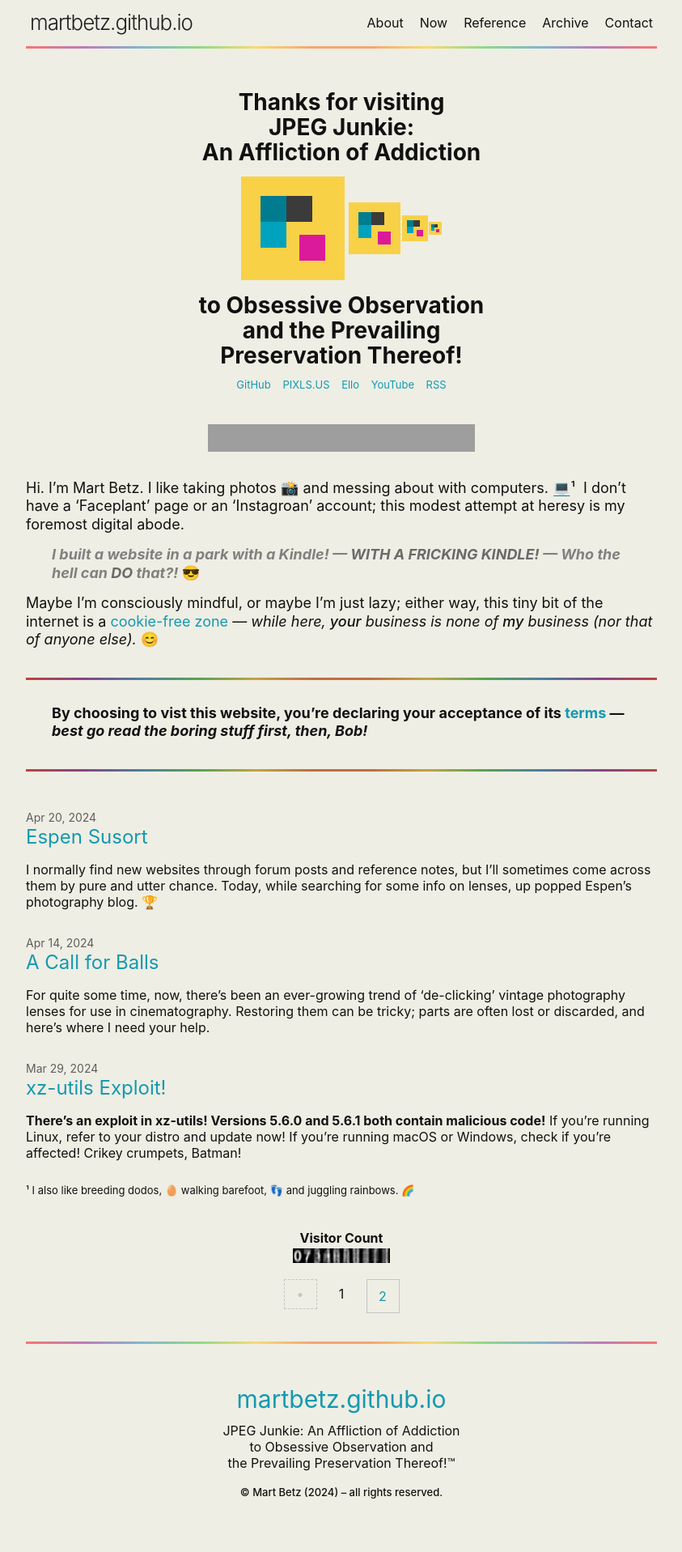
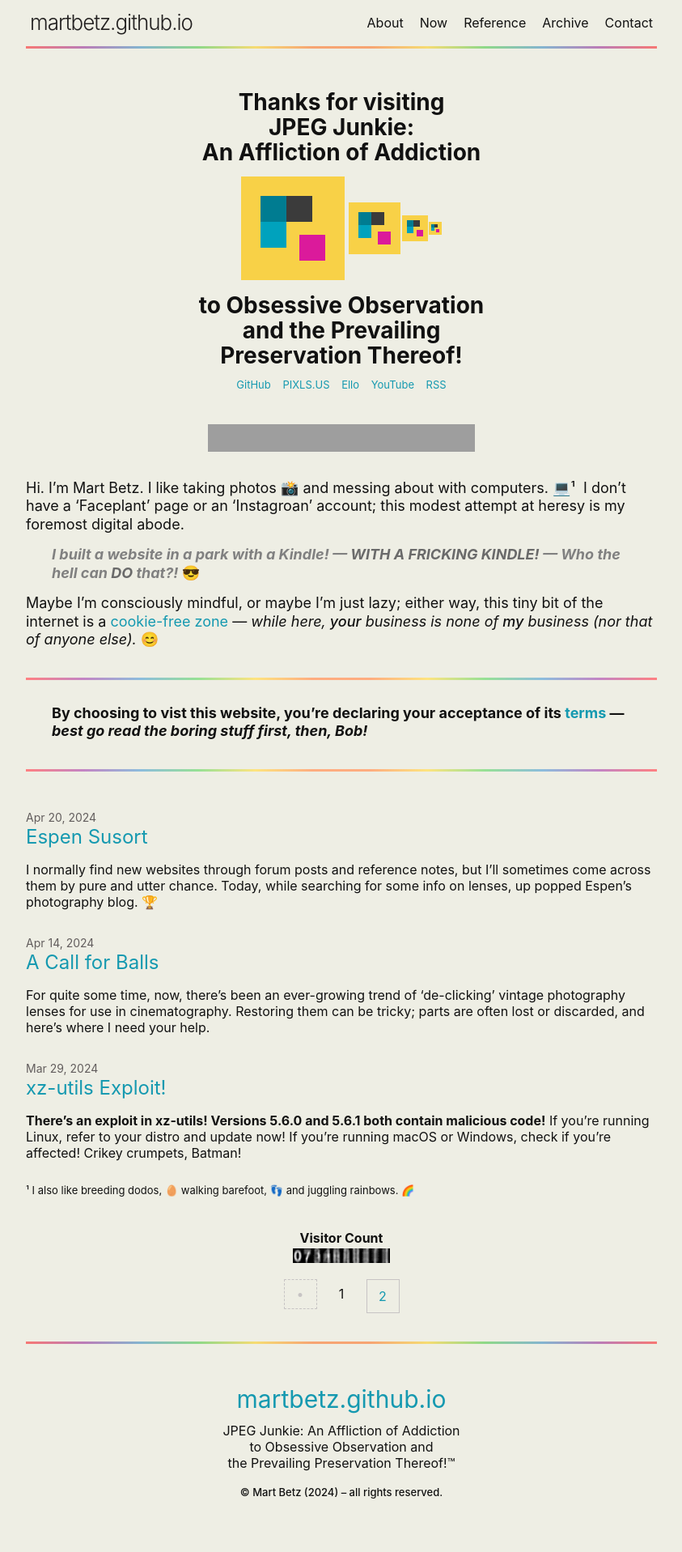
Before and after one commit to martbetz/martbetz.github.io, a Jekyll site: the page built from index.html, in a window 1280 px wide. Shown: the whole page at 81% size, without its empty margins (218-1061 px from the left). Built offline with Jekyll 4.4.1, drawn with Linux system fonts in a browser that asks for light colours; the list of posts is cut into pages by our own code; grey boxes are pictures that could not be loaded.

Commit message:
Update index.html

```diff
--- a/index.html
+++ b/index.html
@@ -82,7 +82,7 @@
   </font>
 </p>
 
-<hr color="grey">
+<hr color="white">
 
 <p style="display:block; margin-left:2em; margin-right:2em; padding-bottom:5px">
 <b><font size="4">By choosing to vist this website, you’re declaring your acceptance of its <a href="https://martbetz.github.io/terms-and-conditions.html#terms">terms</a>&nbsp;— <i>best go read the boring stuff first, then, Bob!</i></b>
@@ -90,7 +90,7 @@
 </p>
 
 <font size="4">
-<hr color="grey">
+<hr color="white">
 </font>
 
 <p style="padding-bottom:1px">
```
